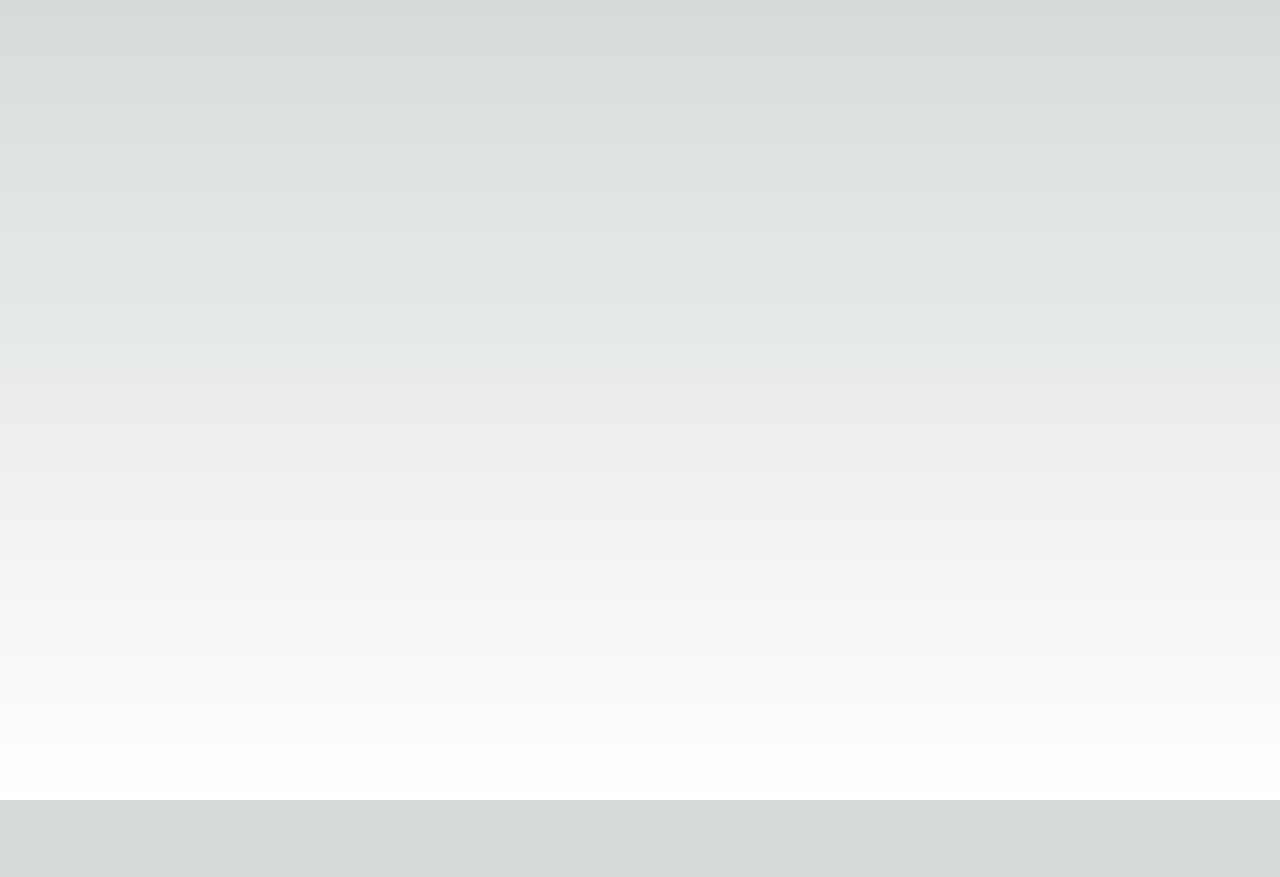
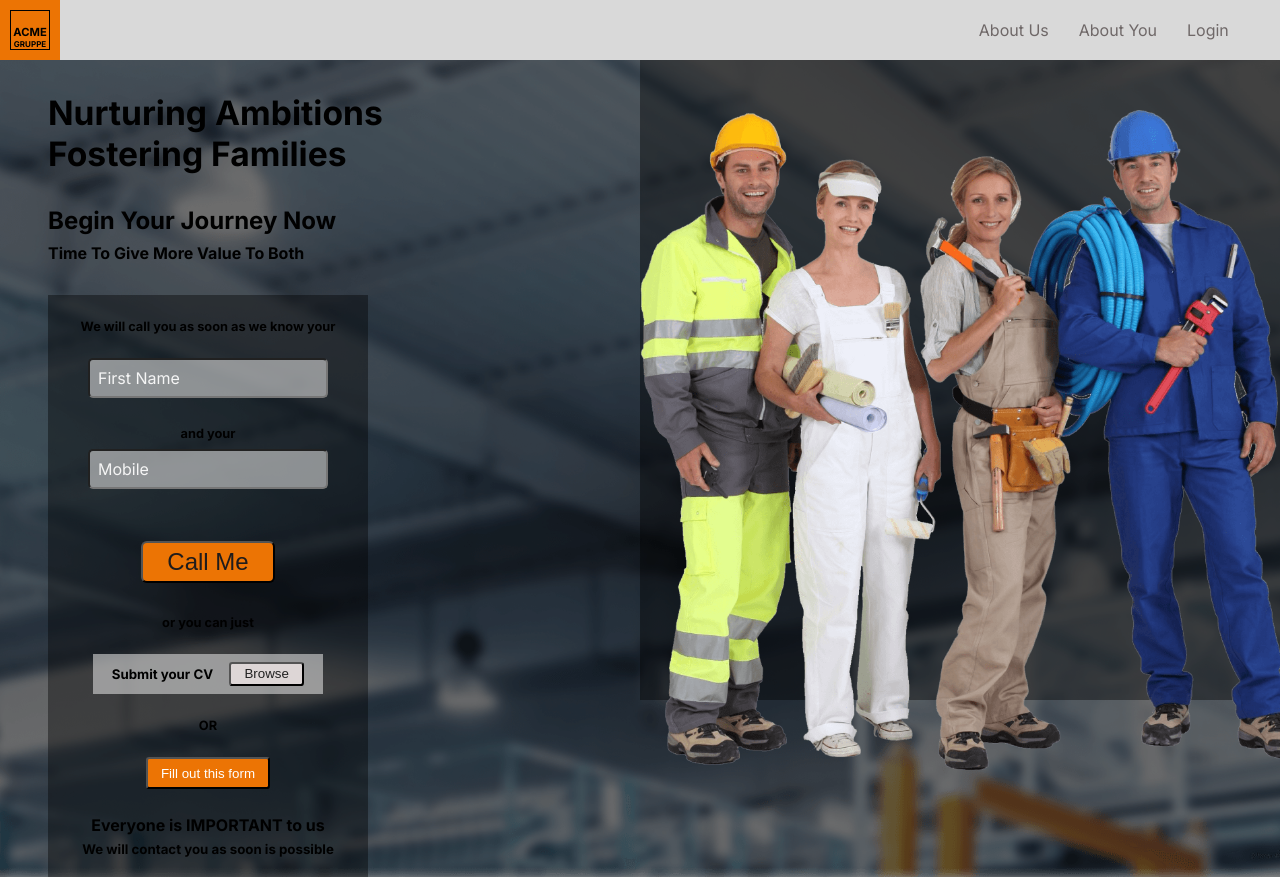
Before and after one commit to NaJaBox/company-landingpage, a Next.js app: page / in a window 1280 px wide. Before the commit the page ends 800 px from the top, so only its background shows below. Built offline with nearby package versions, Linux system fonts and the light colour scheme.

Commit message:
modified multiple files * add new variables to global.css; * add new component Form.tsx;

```diff
--- a/app/globals.css
+++ b/app/globals.css
@@ -1,9 +1,9 @@
 :root {
   --max-width: 1100px;
   --border-radius: 12px;
-  --font-mono: ui-monospace, Menlo, Monaco, 'Cascadia Mono', 'Segoe UI Mono',
-    'Roboto Mono', 'Oxygen Mono', 'Ubuntu Monospace', 'Source Code Pro',
-    'Fira Mono', 'Droid Sans Mono', 'Courier New', monospace;
+  --font-mono: ui-monospace, Menlo, Monaco, "Cascadia Mono", "Segoe UI Mono",
+    "Roboto Mono", "Oxygen Mono", "Ubuntu Monospace", "Source Code Pro",
+    "Fira Mono", "Droid Sans Mono", "Courier New", monospace;
 
   --foreground-rgb: 0, 0, 0;
   --background-start-rgb: 214, 219, 220;
@@ -38,6 +38,11 @@
   --callout-border-rgb: 172, 175, 176;
   --card-rgb: 180, 185, 188;
   --card-border-rgb: 131, 134, 135;
+
+  --unit: 60px;
+  --shade: rgba(0, 0, 0, 0.4);
+  --mainCLR:#ec7404;
+  --btnCLR: green;
 }
 
 @media (prefers-color-scheme: dark) {
--- a/app/page.module.css
+++ b/app/page.module.css
@@ -1,116 +1,294 @@
 .main {
   display: flex;
-  flex-direction: column;
-  justify-content: space-between;
-  align-items: center;
-  padding: 6rem;
   min-height: 100vh;
+  position: relative;
+  background-image: url("../public/background.png");
+  background-repeat: no-repeat;
+  background-size: cover;
+  background-position: center;
 }
 
-.description {
-  display: inherit;
-  justify-content: inherit;
-  align-items: inherit;
-  font-size: 0.85rem;
-  max-width: var(--max-width);
+.main::before {
+  content: "";
+  display: block;
+  position: absolute;
+  top: 0;
+  left: 0;
   width: 100%;
-  z-index: 2;
-  font-family: var(--font-mono);
+  height: 100%;
+  background-color: var(--shade);
 }
 
-.description a {
+.hero {
+  min-height: 100vh;
+  position: relative;
+}
+
+.navbar {
+  width: 100vw;
+  height: var(--unit);
+  background-color: rgb(217, 217, 217);
+  position: relative;
+  display: flex;
+  justify-content: space-between;
+
+  .acmeLogo {
+    width: var(--unit);
+    height: var(--unit);
+    background-color: #ec7404;
     display: flex;
     justify-content: center;
     align-items: center;
-  gap: 0.5rem;
+
+    .logoTxt {
+      width: 40px;
+      height: 40px;
+      border: 1px solid;
+      display: flex;
+      flex-direction: column;
+      justify-content: flex-end;
+      align-items: center;
+    }
   }
 
-.description p {
-  position: relative;
-  margin: 0;
-  padding: 1rem;
-  background-color: rgba(var(--callout-rgb), 0.5);
-  border: 1px solid rgba(var(--callout-border-rgb), 0.3);
-  border-radius: var(--border-radius);
+  .logoTxt > h4 {
+    font-size: 0.7rem;
+  }
+  .logoTxt > h6 {
+    font-size: 0.5rem;
   }
 
-.code {
-  font-weight: 700;
-  font-family: var(--font-mono);
+  .links {
+    width: 250px;
+    height: var(--unit);
+    display: flex;
+    justify-content: space-between;
+    align-items: center;
+    margin-right: 4vw;
   }
 
-.grid {
-  display: grid;
-  grid-template-columns: repeat(4, minmax(25%, auto));
-  max-width: 100%;
-  width: var(--max-width);
+  .links a {
+    color: rgb(111, 104, 104);
+    position: relative;
   }
 
-.card {
-  padding: 1rem 1.2rem;
-  border-radius: var(--border-radius);
-  background: rgba(var(--card-rgb), 0);
-  border: 1px solid rgba(var(--card-border-rgb), 0);
-  transition: background 200ms, border 200ms;
+  .links a:hover {
+    color: rgb(13, 12, 12);
   }
 
-.card span {
-  display: inline-block;
-  transition: transform 200ms;
+  .links a::after {
+    content: "";
+    position: absolute;
+    background-color: #ec7404;
+    left: 0;
+    bottom: 0;
+    width: 100%;
+    height: 2px;
+    transform: scaleX(0);
+    /* transform-origin: right; */
+    transition: transform 250ms ease-in;
   }
 
-.card h2 {
-  font-weight: 600;
-  margin-bottom: 0.7rem;
+  .links a:hover::after {
+    transform: scaleX(1);
+    /* transform-origin: left; */
+  }
 }
 
-.card p {
-  margin: 0;
-  opacity: 0.6;
-  font-size: 0.9rem;
-  line-height: 1.5;
-  max-width: 30ch;
+.overlay {
+  position: absolute;
+  top: 0;
+  left: 0;
+  width: 100%;
+  height: 100%;
 }
 
-.center {
+.heroTxt,
+.formContainer {
+  max-width: 25rem;
+  margin-left: 3rem;
+  margin-top: 2rem;
+}
+
+.heroTxt h1 {
+  font-size: 2.1em;
+  margin-bottom: 2rem;
+}
+.heroTxt h2 {
+  margin-bottom: 0.5rem;
+}
+
+/* Application Form */
+.formContainer {
+  width: 20rem;
+  padding: 1rem;
+  background-color: var(--shade);
+
+  .form {
+    position: relative;
+    display: flex;
+    flex-direction: column;
+    justify-content: center;
+    align-items: center;
+    gap: 1rem;
+  }
+}
+
+.inputArea {
+  display: flex;
+  flex-direction: column;
+  justify-content: center;
+  align-items: center;
+}
+
+.inputContainer {
+  position: relative;
+  width: 240px;
+}
+
+.inputContainer input {
+  width: 100%;
+  height: 2.5rem;
+  padding: 10px;
+  background: rgba(217, 217, 217, 0.6);
+  border-radius: 5px;
+  outline: none;
+  color: #fff;
+  font-size: 1.2em;
+  transition: 0.5s;
+}
+
+.inputContainer span {
+  position: absolute;
+  left: 0;
+  padding: 10px;
+  pointer-events: none;
+  font-size: 1em;
+  color: whitesmoke;
+  transition: 0.5s;
+}
+
+.inputContainer input:valid ~ span,
+.inputContainer input:focus ~ span {
+  color: var(--mainCLR);
+  transform: translateX(10px) translateY(-7px);
+  font-size: 0.65em;
+  padding: 1px 3px;
+  background: var(--mainCLR);
+  color: #1d2b3c;
+  border-radius: 3px;
+  letter-spacing: 0.2em;
+}
+
+.inputContainer input:valid,
+.inputContainer input:focus {
+  border: 3px solid var(--mainCLR);
+}
+
+.form h6 {
+  margin: 0.5rem 0;
+  font-size: 0.8rem;
+}
+
+.callMe {
+  display: inline-block;
+  cursor: pointer;
+  text-decoration: none;
+  font-size: 1.5rem;
+  background-color: var(--mainCLR);
+  color: rgb(31, 28, 28);
+  padding: 0.2em 1em;
+  border-radius: 0.25em;
+  position: relative;
+  isolation: isolate;
+  margin: 0 0 0.5rem;
+}
+
+.callMe::after,
+.submitCV::after,
+.fillForm::after {
+  content: "";
+  position: absolute;
+  z-index: -1;
+  background: var(--btnCLR);
+  inset: 0;
+  scale: 0 1;
+  /* transform-origin: right; */
+  transition: scale 450ms;
+}
+
+.callMe:hover::after,
+.callMe:focus-visible::after,
+.submitCV:hover::after,
+.submitCV:focus-visible::after,
+.fillForm:hover::after,
+.fillForm:focus-visible::after {
+  /* transform-origin: left; */
+  scale: 1 1;
+}
+
+.sendCV {
+  width: 80%;
   display: flex;
   justify-content: center;
   align-items: center;
-  position: relative;
-  padding: 4rem 0;
+  gap: 1rem;
+  padding: 0.5rem;
+  background-color: rgba(217, 217, 217, 0.6);
 }
 
-.center::before {
-  background: var(--secondary-glow);
-  border-radius: 50%;
-  width: 480px;
-  height: 360px;
-  margin-left: -400px;
+.submitCV {
+  display: inline-block;
+  cursor: pointer;
+  text-decoration: none;
+  background-color: rgb(221, 214, 214);
+  color: rgb(33, 33, 33);
+  padding: 0.2em 1em;
+  border-radius: 0.25em;
+  position: relative;
+  isolation: isolate;
 }
 
-.center::after {
-  background: var(--primary-glow);
-  width: 240px;
-  height: 180px;
-  z-index: -1;
+.fillForm {
+  display: inline-block;
+  cursor: pointer;
+  text-decoration: none;
+  background-color: var(--mainCLR);
+  color: white;
+  padding: 0.5em 1em;
+  border-radius: 0.25em;
+  position: relative;
+  isolation: isolate;
 }
 
-.center::before,
-.center::after {
-  content: '';
-  left: 50%;
-  position: absolute;
-  filter: blur(45px);
-  transform: translateZ(0);
+.formMsg {
+  display: flex;
+  flex-direction: column;
+  align-items: center;
+  margin-top: 0.5rem;
+  line-height: 1.5em;
 }
 
-.logo {
-  position: relative;
+/* Candidates Group */
+.groupBkg {
+  position: absolute;
+  top: var(--unit);
+  right: 0;
+  width: 50%;
+  height: 80vh;
+  background: var(--shade);
 }
 
-.heroTxt {
-  width: clamp(50rem, 60rem, 100%);
-  text-wrap: balance;
+.candidateGroup {
+  position: absolute;
+  top: 5rem;
+  right: 0;
+  width: 50%;
+  height: 90vh;
+  background-image: url("../public/group.png");
+  background-repeat: no-repeat;
+  background-size: contain;
+  background-position: right;
 }
 
 /* Enable hover only on non-touch devices */
@@ -119,92 +297,18 @@
     background: rgba(var(--card-rgb), 0.1);
     border: 1px solid rgba(var(--card-border-rgb), 0.15);
   }
-
-  .card:hover span {
-    transform: translateX(4px);
-  }
 }
 
-@media (prefers-reduced-motion) {
+/* @media (prefers-reduced-motion) {
   .card:hover span {
     transform: none;
   }
-}
+} */
 
 /* Mobile */
 @media (max-width: 700px) {
   .content {
     padding: 4rem;
-  }
-
-  .grid {
-    grid-template-columns: 1fr;
-    margin-bottom: 120px;
-    max-width: 320px;
-    text-align: center;
-  }
-
-  .card {
-    padding: 1rem 2.5rem;
-  }
-
-  .card h2 {
-    margin-bottom: 0.5rem;
-  }
-
-  .center {
-    padding: 8rem 0 6rem;
-  }
-
-  .center::before {
-    transform: none;
-    height: 300px;
-  }
-
-  .description {
-    font-size: 0.8rem;
-  }
-
-  .description a {
-    padding: 1rem;
-  }
-
-  .description p,
-  .description div {
-    display: flex;
-    justify-content: center;
-    position: fixed;
-    width: 100%;
-  }
-
-  .description p {
-    align-items: center;
-    inset: 0 0 auto;
-    padding: 2rem 1rem 1.4rem;
-    border-radius: 0;
-    border: none;
-    border-bottom: 1px solid rgba(var(--callout-border-rgb), 0.25);
-    background: linear-gradient(
-      to bottom,
-      rgba(var(--background-start-rgb), 1),
-      rgba(var(--callout-rgb), 0.5)
-    );
-    background-clip: padding-box;
-    backdrop-filter: blur(24px);
-  }
-
-  .description div {
-    align-items: flex-end;
-    pointer-events: none;
-    inset: auto 0 0;
-    padding: 2rem;
-    height: 200px;
-    background: linear-gradient(
-      to bottom,
-      transparent 0%,
-      rgb(var(--background-end-rgb)) 40%
-    );
-    z-index: 1;
   }
 }
 
@@ -216,20 +320,7 @@
 }
 
 @media (prefers-color-scheme: dark) {
-  .vercelLogo {
-    filter: invert(1);
-  }
-
   .logo {
     filter: invert(1) drop-shadow(0 0 0.3rem #ffffff70);
   }
 }
-
-@keyframes rotate {
-  from {
-    transform: rotate(360deg);
-  }
-  to {
-    transform: rotate(0deg);
-  }
-}
--- a/app/page.tsx
+++ b/app/page.tsx
@@ -1,9 +1,42 @@
-import styles from './page.module.css'
+import styles from "./page.module.css";
+import background from "../public/background.png";
+import Form from "@/components/Form";
 
 export default function Home() {
   return (
     <main className={styles.main}>
+      <section className={styles.hero}>
+        <nav>
+          <div className={styles.navbar}>
+            <div className={styles.acmeLogo}>
+              <div className={styles.logoTxt}>
+                <h4>ACME</h4>
+                <h6>GRUPPE</h6>
+              </div>
+            </div>
+            <div className={styles.links}>
+              <a href="/">About Us</a>
+              <a href="/">About You</a>
+              <a href="/">Login</a>
+            </div>
+          </div>
+        </nav>
+        <div className={styles.heroTxt}>
+          <h1>
+            Nurturing Ambitions <br /> Fostering Families
+          </h1>
+          <h2>Begin Your Journey Now</h2>
+          <h4>Time To Give More Value To Both</h4>
+        </div>
+        <Form />
+      </section>
+      <section>
+        <div className={styles.groupContainer}>
+          <div className={styles.groupBkg} />
+          <div className={styles.candidateGroup}></div>
 
+        </div>
+      </section>
     </main>
   );
 }
--- /dev/null
+++ b/components/Form.tsx
@@ -0,0 +1,70 @@
+"use client";
+import React, { useState } from "react";
+import styles from "../app/page.module.css";
+
+const Form = () => {
+  const [firstName, setFirstName] = useState("");
+  const [mobileNumber, setMobileNumber] = useState("");
+
+  const onSubmit = (event: React.FormEvent<HTMLFormElement>) => {
+    const e = event;
+    e.preventDefault();
+    console.log({ firstName, mobileNumber });
+  };
+
+  return (
+    <div className={styles.formContainer}>
+      <form className={styles.form} onSubmit={onSubmit}>
+        <h6>We will call you as soon as we know your</h6>
+        <div className={styles.inputArea}>
+          <div className={styles.inputContainer}>
+            <input
+              type="text"
+              id="firstName"
+              name="firstName"
+              required={true}
+              value={firstName}
+              onChange={(e) => setFirstName(e.target.value)}
+            />
+            <span>First Name</span>
+          </div>
+          <br />
+          <h6>and your</h6>
+          <div className={styles.inputContainer}>
+            <input
+              type="tel"
+              id="mobileNumber"
+              name="mobileNumber"
+              required={true}
+              value={mobileNumber}
+              onChange={(e) => setMobileNumber(e.target.value)}
+            />
+            <span>Mobile</span>
+          </div>
+        </div>
+
+        <br />
+        <button className={styles.callMe} type="submit">
+          Call Me
+        </button>
+        <h6>or you can just</h6>
+        <div className={styles.sendCV}>
+          <h5>Submit your CV</h5>
+          <button className={styles.submitCV} type="submit">
+            Browse
+          </button>
+        </div>
+        <h6>OR</h6>
+        <button className={styles.fillForm} type="submit">
+          Fill out this form
+        </button>
+        <div className={styles.formMsg}>
+          <h4>Everyone is IMPORTANT to us</h4>
+          <h5>We will contact you as soon is possible</h5>
+        </div>
+      </form>
+    </div>
+  );
+};
+
+export default Form;
```
Also changed, not shown: public/background.png (renamed from public/backgroung3 1.png), 1 other file (tests, documents, lock files or other folders). Lines whose indentation alone changed are shown as unchanged.
